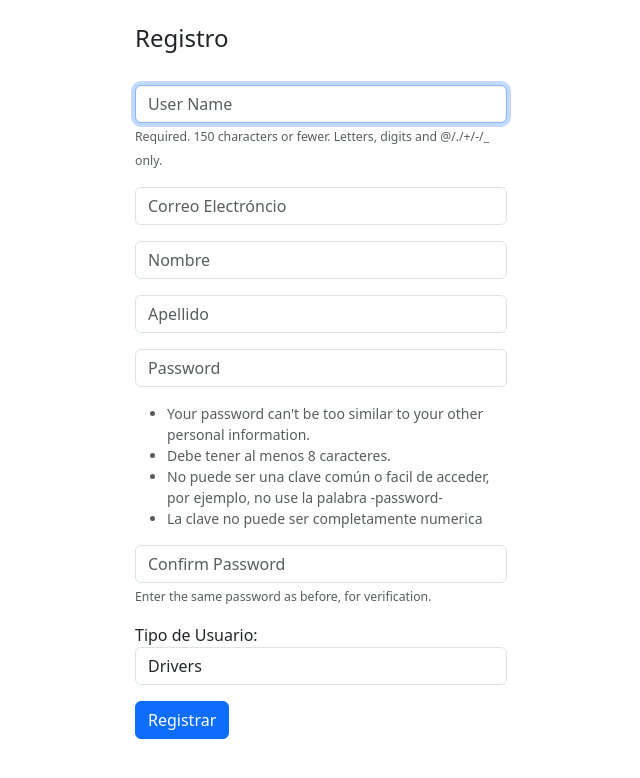
After one commit to d75324/cargov, a Django app: page /register/ in a window 1280 px wide. The commit adds this page. Shown: the top 778 px of the page, without its empty margins (226-866 px from the left). Run offline with Django 5.2, Linux system fonts and the light colour scheme.

Commit message:
register form

```diff
--- /dev/null
+++ b/cargo/forms.py
@@ -0,0 +1,35 @@
+from django.contrib.auth.forms import UserCreationForm, UserChangeForm
+from django.contrib.auth.models import User
+from django import forms
+
+class SignUpForm(UserCreationForm):
+    email = forms.EmailField(required=False, label="", widget=forms.TextInput(attrs={'class':'form-control', 'placeholder':'Correo Electróncio'}))
+    first_name = forms.CharField(max_length=30, required=False, label="", widget=forms.TextInput(attrs={'class':'form-control', 'placeholder':'Nombre'}))
+    last_name = forms.CharField(max_length=30, required=True, label="", widget=forms.TextInput(attrs={'class':'form-control', 'placeholder':'Apellido'}))
+    user_type = forms.ChoiceField(
+        choices=[('Conductores', 'Drivers'), ('Administrador', 'Managers')],
+        label="Tipo de Usuario",
+        widget=forms.Select(attrs={'class': 'form-control'})
+    )
+
+    class Meta:
+        model = User
+        fields = ('username', 'email', 'first_name', 'last_name', 'password1', 'password2')
+
+    def __init__(self, *args, **kwargs):
+        super(SignUpForm, self).__init__(*args, **kwargs)
+
+        self.fields['username'].widget.attrs['class'] = 'form-control'
+        self.fields['username'].widget.attrs['placeholder'] = 'User Name'
+        self.fields['username'].label = ''
+        self.fields['username'].help_text = '<span class="form-text text-muted"><small>Required. 150 characters or fewer. Letters, digits and @/./+/-/_ only.</small></span>'
+
+        self.fields['password1'].widget.attrs['class'] = 'form-control'
+        self.fields['password1'].widget.attrs['placeholder'] = 'Password'
+        self.fields['password1'].label = ''
+        self.fields['password1'].help_text = '<ul class="form-text text-muted small"><li>Your password can\'t be too similar to your other personal information.</li><li>Debe tener al menos 8 caracteres.</li><li>No puede ser una clave común o facil de acceder, por ejemplo, no use la palabra -password- </li><li>La clave no puede ser completamente numerica</li></ul>'
+
+        self.fields['password2'].widget.attrs['class'] = 'form-control'
+        self.fields['password2'].widget.attrs['placeholder'] = 'Confirm Password'
+        self.fields['password2'].label = ''
+        self.fields['password2'].help_text = '<span class="form-text text-muted"><small>Enter the same password as before, for verification.</small></span>'
--- a/cargo/templates/index.html
+++ b/cargo/templates/index.html
@@ -1,5 +1,4 @@
 {% extends 'base.html' %}
-
 {% block content %}
 <div class="col-md-4 offset-md-3"><br><br>
   <form method="POST" action="{% url 'index' %}">
@@ -16,7 +15,9 @@
           <!-- para deshabilitar el botón Registro, agrego 'disabled':
           <button type="button" class="btn btn-secondary disabled" disabled>Registro</button>
           -->
-          <button type="button" class="btn btn-secondary">Registro</button>
+          <a href="{% url 'register' %}" class="btn btn-secondary" role="button">Registro</a>
+          <!-- <button type="button" class="btn btn-secondary">Registro</button> -->
+
         </div>
       </div>
   </form>
--- /dev/null
+++ b/cargo/templates/register.html
@@ -0,0 +1,16 @@
+{% extends 'base.html' %}
+{% block content %}
+
+<div class="col-md-4 offset-md-3">
+    <h4>Registro</h4><br>
+
+    <form method="POST" action="">
+        {% csrf_token %}
+
+            {{ form.as_p }}
+
+        <button type="submit" class="btn btn-primary">Registrar</button>
+    </form>
+</div>
+
+{% endblock %}
--- /dev/null
+++ b/cargo/templates/truckduties/fuel.html
@@ -0,0 +1,5 @@
+{% extends 'base.html' %}
+{% block content %}
+<h4>Página de Carga de Combustible</h4>
+<i>working on</i>
+{% endblock %}
--- /dev/null
+++ b/cargo/templates/truckduties/landing.html
@@ -0,0 +1,5 @@
+{% extends 'base.html' %}
+{% block content %}
+<h4>Carga</h4>
+<i>working on</i>
+{% endblock %}
--- /dev/null
+++ b/cargo/templates/truckduties/logindriver.html
@@ -0,0 +1,5 @@
+{% extends 'base.html' %}
+{% block content %}
+<h4>Login Page</h4>
+<i>Página de acceso de usuario...</i>
+{% endblock %}
--- a/cargo/urls.py
+++ b/cargo/urls.py
@@ -3,4 +3,9 @@ from . import views
 
 urlpatterns = [
     path('', views.index, name='index'),
+    #path('login/', views.login_user, name='login'),
+    path('logout/', views.logout_user, name='logout'),
+    path('report/', views.report, name='report'),
+    path('landing/', views.landing, name='landing'),
+    path('register/', views.register_user, name='register'),
     ]
--- a/cargo/views.py
+++ b/cargo/views.py
@@ -1,5 +1,83 @@
-from django.shortcuts import render
+from django.shortcuts import render, redirect
+from django.contrib.auth import authenticate, login, logout
+from django.contrib import messages
+from django.contrib.auth.decorators import login_required
+from django.contrib.auth.models import Group
+from .forms import SignUpForm
 
 # Create your views here.
 def index(request):
-    return render(request, 'index.html', {})
+        if request.method == 'POST':
+            username = request.POST.get('username')
+            password = request.POST.get('password')
+            user = authenticate(request, username=username, password=password)
+            if user is not None:
+                login(request, user)
+                messages.success(request, 'Acceso Exitoso')
+                if user.groups.filter(name='Managers').exists():
+                    return redirect('report')  # si es manager redirecciona a report.html
+                elif user.groups.filter(name='Drivers').exists():
+                    return redirect('landing')    # si es un conductor redirecciona a landing.html
+            else:
+                # si no es ninguno me manda a index.
+                return redirect('index')
+        else:
+            # Manejar el caso de credenciales incorrectas
+            return render(request, 'index.html')
+        return render(request, 'index.html')
+
+@login_required
+def report(request):
+    return render(request, 'report.html')
+
+@login_required
+def landing(request):
+    return render(request, 'truckduties/landing.html')
+
+
+
+def login_user(request):
+    pass
+
+def logout_user(request):
+    # Limpiar mensajes previos para que no aparezcan en la siguiente página
+    storage = messages.get_messages(request)
+    for message in storage:
+        pass  # Esto vacía la lista de mensajes
+    logout(request)
+    messages.success(request, 'Adios!')
+    return redirect('index')
+
+def register_user(request):
+    if request.method == 'POST':
+        form = SignUpForm(request.POST)
+        if form.is_valid():
+            form.save()
+            # authenticate y login
+            username = form.cleaned_data['username']
+            password = form.cleaned_data['password1']
+            user = authenticate(request, username=username, password=password) # Necesitas pasar 'request' como primer argumento
+            if user is not None:
+                login(request, user)
+                # Asignar el grupo según el tipo de usuario
+                user_type = form.cleaned_data['user_type']
+                try:
+                    if user_type == 'Conductores':
+                        group = Group.objects.get(name='Drivers')
+                    elif user_type == 'Administrador':
+                        group = Group.objects.get(name='Managers')
+                    if group:
+                        user.groups.add(group)
+                except Group.DoesNotExist:
+                    messages.error(request, f'El grupo "{user_type}" no existe.')
+                    return render(request, 'register.html', {'form': form}) # Re-renderizar con el formulario y el error
+                messages.success(request, 'Usuario creado exitosamente!')
+                return redirect('index')
+            else:
+                messages.error(request, 'Error al iniciar sesión después del registro.')
+                return render(request, 'register.html', {'form': form}) # Re-renderizar con el formulario y el error
+        else:
+            return render(request, 'register.html', {'form': form}) # Re-renderizar el formulario con errores
+    else:
+        form = SignUpForm()
+    return render(request, 'register.html', {'form': form}) # Pasar el formulario al template en la petición GET
--- a/mysite/urls.py
+++ b/mysite/urls.py
@@ -2,5 +2,6 @@ from django.contrib import admin
 from django.urls import path, include
 
 urlpatterns = [
+    path('admin/', admin.site.urls),
     path('', include('cargo.urls')),  # Include the URLs from the cargo app
 ]
```
Also changed, not shown: cargo/templates/report.html (added, +23 -0 lines), cargo/templates/truckduties/load.html (added), cargo/templates/truckduties/travel.html (added), cargo/templates/truckduties/unload.html (added), readme.md (added).
